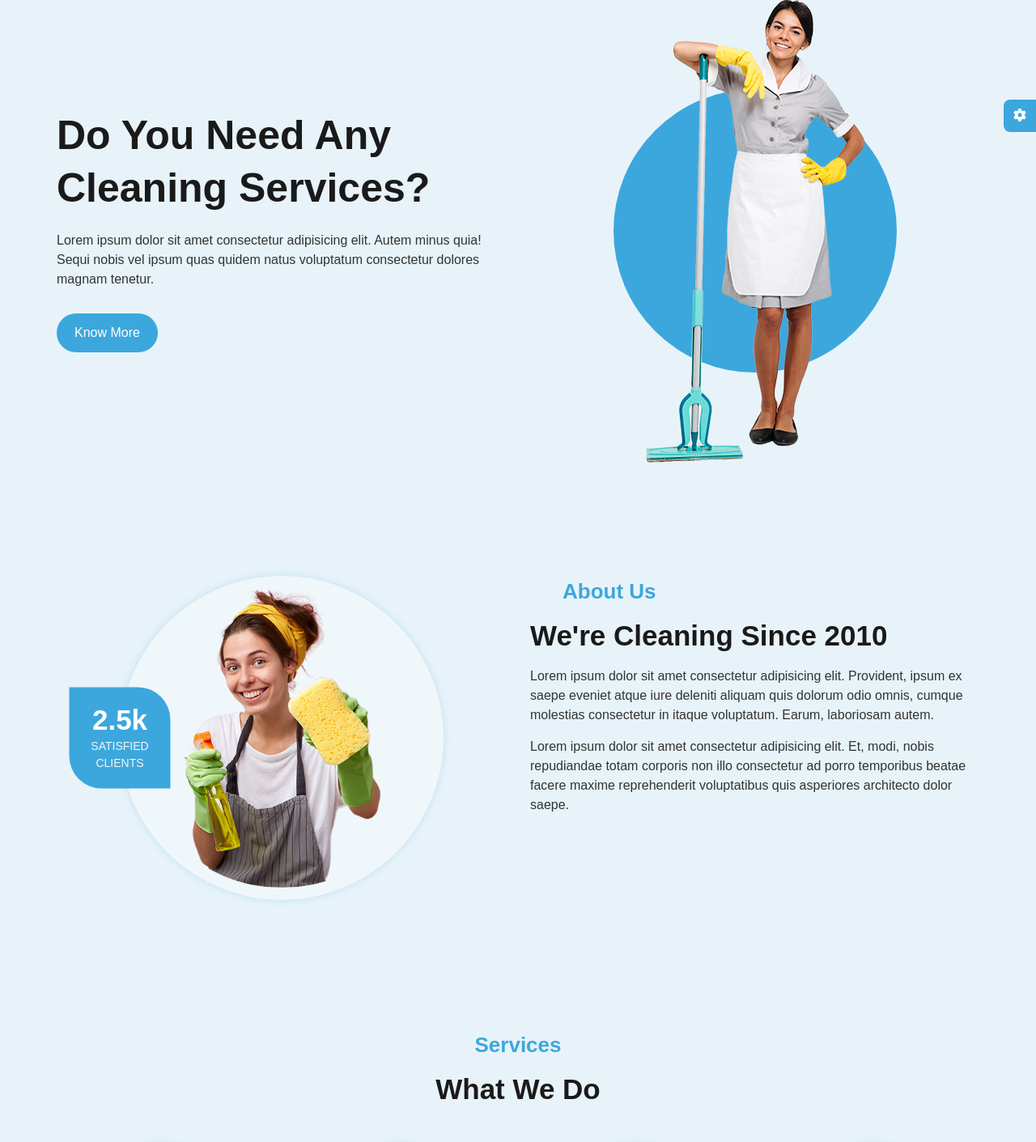
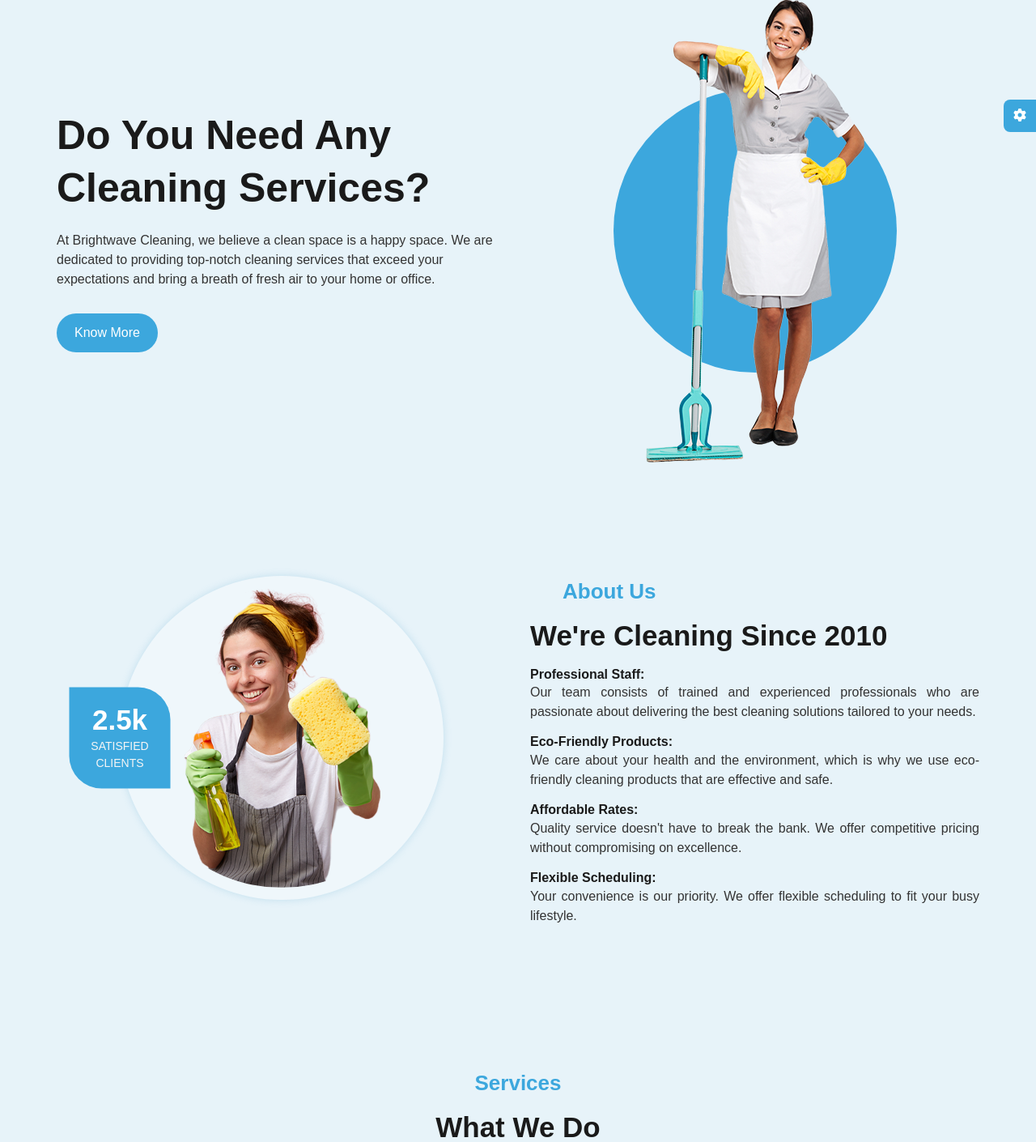
Before and after one commit to sohil-P/Project, a PHP site: page / in a window 1280 px wide. Shown: the part 101-1511 px from the top of the page at 81% size. Run offline with PHP 8.4, Linux system fonts and the light colour scheme; some libraries are stand-ins or nearby versions; some web fonts are replaced.

Commit message:
update index file and just create new file which is member1.html but nothing to add anything

```diff
--- a/index.html
+++ b/index.html
@@ -1,16 +1,18 @@
 <!DOCTYPE html>
 <html lang="en">
   <head>
-    <meta charset="UTF-8">
-    <meta name="viewport" content="width=device-width, initial-scale=1.0">
+    <meta charset="UTF-8" />
+    <meta name="viewport" content="width=device-width, initial-scale=1.0" />
     <title>BrightWave Cleaners</title>
-    <link rel="stylesheet" href="style.css">
-    <link rel="stylesheet" href="https://cdnjs.cloudflare.com/ajax/libs/font-awesome/6.6.0/css/all.min.css">
-    <link rel="stylesheet" href="aos.css">   <!----- animation ----->
+    <link rel="stylesheet" href="style.css" />
+    <link
+      rel="stylesheet"
+      href="https://cdnjs.cloudflare.com/ajax/libs/font-awesome/6.6.0/css/all.min.css"
+    />
+    <link rel="stylesheet" href="aos.css" />
+    <!----- animation ----->
   </head>
   <body>
-
-
     <div class="preloader js-preloader">
       <div></div>
     </div>
@@ -44,17 +51,42 @@
         <div class="container">
           <div class="grid">
             <div class="home-text">
-                        <h1 data-aos="fade-up" data-aos-duration="1000">Do you need any cleaning Services?</h1>
-                        <p data-aos="fade-up" data-aos-duration="1000" data-aos-delay="150">Lorem ipsum dolor sit amet consectetur adipisicing elit. Autem minus quia!<br> Sequi nobis vel ipsum quas quidem natus voluptatum consectetur dolores magnam tenetur.</p>
-                        <div class="btn-wrap" data-aos="fade-up" data-aos-duration="1000" data-aos-delay="300">
+              <h1 data-aos="fade-up" data-aos-duration="1000">
+                Do you need any cleaning Services?
+              </h1>
+              <p
+                data-aos="fade-up"
+                data-aos-duration="1000"
+                data-aos-delay="150"
+              >
+                At Brightwave Cleaning, we believe a clean space is a happy
+                space. We are dedicated to providing top-notch cleaning services
+                that exceed your expectations and bring a breath of fresh air to
+                your home or office.
+              </p>
+              <div
+                class="btn-wrap"
+                data-aos="fade-up"
+                data-aos-duration="1000"
+                data-aos-delay="300"
+              >
                 <a href="about.html" class="btn"> Know more</a>
               </div>
             </div>
             <div class="home-img">
-                        <div class="circle-wrap" data-aos="fade-right" data-aos-duration="1000">
+              <div
+                class="circle-wrap"
+                data-aos="fade-right"
+                data-aos-duration="1000"
+              >
                 <div class="circle"></div>
               </div>
-                        <img src="images/home-img.png" alt="img" data-aos="fade-left" data-aos-duration="1000">
+              <img
+                src="images/home-img.png"
+                alt="img"
+                data-aos="fade-left"
+                data-aos-duration="1000"
+              />
             </div>
           </div>
         </div>
@@ -67,7 +99,7 @@
           <div class="grid">
             <div class="about-img">
               <div class="img-box" data-aos="zoom-in" data-aos-duration="1000">
-                            <img src="images/about-img.png" alt="img">
+                <img src="images/about-img.png" alt="img" />
                 <div class="box box-1">
                   <span>2.5k</span>
                   <p>satisfied clients</p>
@@ -76,11 +108,44 @@
             </div>
             <div class="about-text">
               <div class="section-title">
-                            <span class="title" data-aos="fade-up" data-aos-duration="600">about us</span>
-                            <h2 class="sub-title" data-aos="fade-up" data-aos-duration="600">we're cleaning since 2010</h2>
+                <span class="title" data-aos="fade-up" data-aos-duration="600"
+                  >about us</span
+                >
+                <h2
+                  class="sub-title"
+                  data-aos="fade-up"
+                  data-aos-duration="600"
+                >
+                  we're cleaning since 2010
+                </h2>
               </div>
-                        <p data-aos="fade-up" data-aos-duration="600">Lorem ipsum dolor sit amet consectetur adipisicing elit. Provident, ipsum ex saepe eveniet atque iure deleniti aliquam quis dolorum odio omnis, cumque molestias consectetur in itaque voluptatum. Earum, laboriosam autem.</p>
-                        <p data-aos="fade-up" data-aos-duration="600">Lorem ipsum dolor sit amet consectetur adipisicing elit. Et, modi, nobis repudiandae totam corporis non illo consectetur ad porro temporibus beatae facere maxime reprehenderit voluptatibus quis asperiores architecto dolor saepe.</p>
+              <h4 data-aos="fade-up" data-aos-duration="600">Professional Staff:</h4>
+
+              <p class="about-para" data-aos="fade-up" data-aos-duration="700">
+                Our team consists of trained and experienced
+                professionals who are passionate about delivering
+                the best cleaning solutions tailored to your needs.</p>
+
+                <h4 data-aos="fade-up" data-aos-duration="600">Eco-Friendly Products: </h4>
+
+                <p class="about-para" data-aos="fade-up" data-aos-duration="700">
+                We care about your health and the environment, which
+                is why we use eco-friendly cleaning products that are effective
+                and safe.</p>
+
+              <h4 data-aos="fade-up" data-aos-duration="600">Affordable Rates: </h4>
+
+              <p class="about-para" data-aos="fade-up" data-aos-duration="700">
+                Quality service doesn't have to break the
+                bank. We offer competitive pricing without compromising on
+                excellence. </p>
+
+               <h4 data-aos="fade-up" data-aos-duration="600">Flexible Scheduling:</h4>
+
+                <p class="about-para" data-aos="fade-up" data-aos-duration="700">
+                Your convenience is our priority. We offer flexible scheduling to
+                fit your busy lifestyle.</p>
+              </p>
             </div>
           </div>
         </div>
@@ -91,34 +156,65 @@
       <section class="services section-padding" id="services">
         <div class="container">
           <div class="section-title">
-                    <span class="title" data-aos="fade-up" data-aos-duration="600">services</span>
-                    <h2 class="sub-title" data-aos="fade-up" data-aos-duration="600">what we do</h2>
+            <span class="title" data-aos="fade-up" data-aos-duration="600"
+              >services</span
+            >
+            <h2 class="sub-title" data-aos="fade-up" data-aos-duration="600">
+              what we do
+            </h2>
           </div>
           <div class="grid">
-                    <div class="services-item" data-aos="fade-up" data-aos-duration="600">
+            <div
+              class="services-item"
+              data-aos="fade-up"
+              data-aos-duration="600"
+            >
               <div class="img-box">
-                            <a href="carpet-service.html"><img src="images/house.jpg" alt="carpet"></a>
+                <a href="carpet-service.html"
+                  ><img src="images/house.jpg" alt="carpet"
+                /></a>
               </div>
               <h3>carpet cleaning</h3>
             </div>
 
-                    <div class="services-item" data-aos="fade-up" data-aos-duration="600" data-aos-delay="100">
+            <div
+              class="services-item"
+              data-aos="fade-up"
+              data-aos-duration="600"
+              data-aos-delay="100"
+            >
               <div class="img-box">
-                            <a href="window-service.html"><img src="images/window.jpg" alt="window"></a>
+                <a href="window-service.html"
+                  ><img src="images/window.jpg" alt="window"
+                /></a>
               </div>
               <h3>window cleaning</h3>
             </div>
 
-                    <div class="services-item" data-aos="fade-up" data-aos-duration="600" data-aos-delay="200">
+            <div
+              class="services-item"
+              data-aos="fade-up"
+              data-aos-duration="600"
+              data-aos-delay="200"
+            >
               <div class="img-box">
-                            <a href="bathroom-service.html"><img src="images/bathroom.jpg" alt="bathroom"></a>
+                <a href="bathroom-service.html"
+                  ><img src="images/bathroom.jpg" alt="bathroom"
+                /></a>
               </div>
               <h3>bathroom cleaning</h3>
             </div>
 
-                    <div class="services-item" data-aos="fade-up" data-aos-duration="600" data-aos-delay="300">
+            <div
+              class="services-item"
+              data-aos="fade-up"
+              data-aos-duration="600"
+              data-aos-delay="300"
+            >
               <div class="img-box">
-                            <a href="furniture-service.html"><img src="images/furniture.png" alt="furniture"></a>
+                <a href="furniture-service.html"
+                  ><img src="images/furniture.png" alt="furniture"
+                /></a>
               </div>
               <h3>furniture cleaning</h3>
             </div>
--- a/style.css
+++ b/style.css
@@ -316,6 +316,13 @@ button{
     font-size: var(--fs-3x1);
     text-transform: capitalize;
 }
+.about-text h4{
+    font-weight: 600;
+}
+.about-text .about-para{
+    text-align: justify;
+}
+
 .about-img .img-box{
     max-width: 400px;
     margin: auto;
```
Also changed, not shown: other parts of index.html (+139 -38 lines), member1.html (added, +11 -0 lines). Lines whose indentation alone changed are shown as unchanged.
